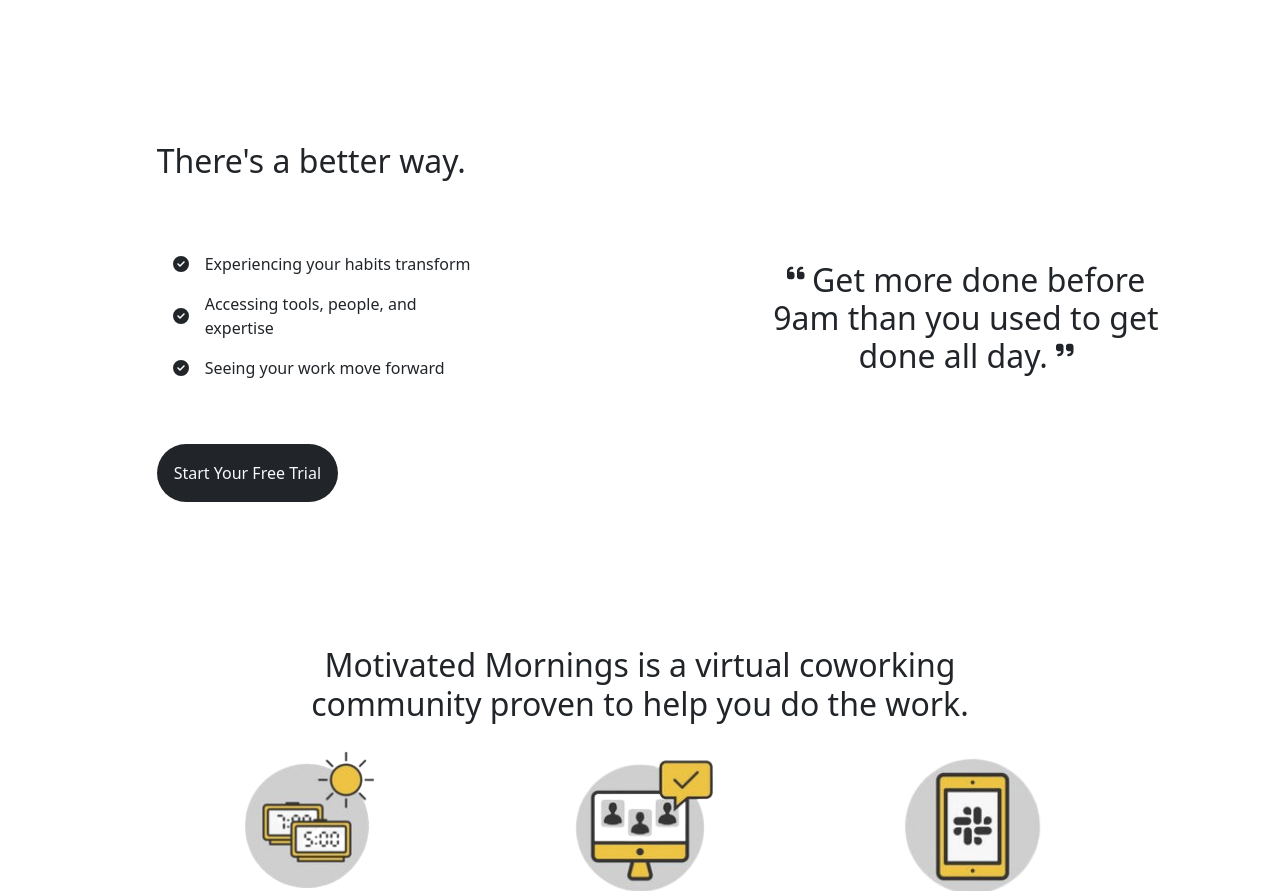
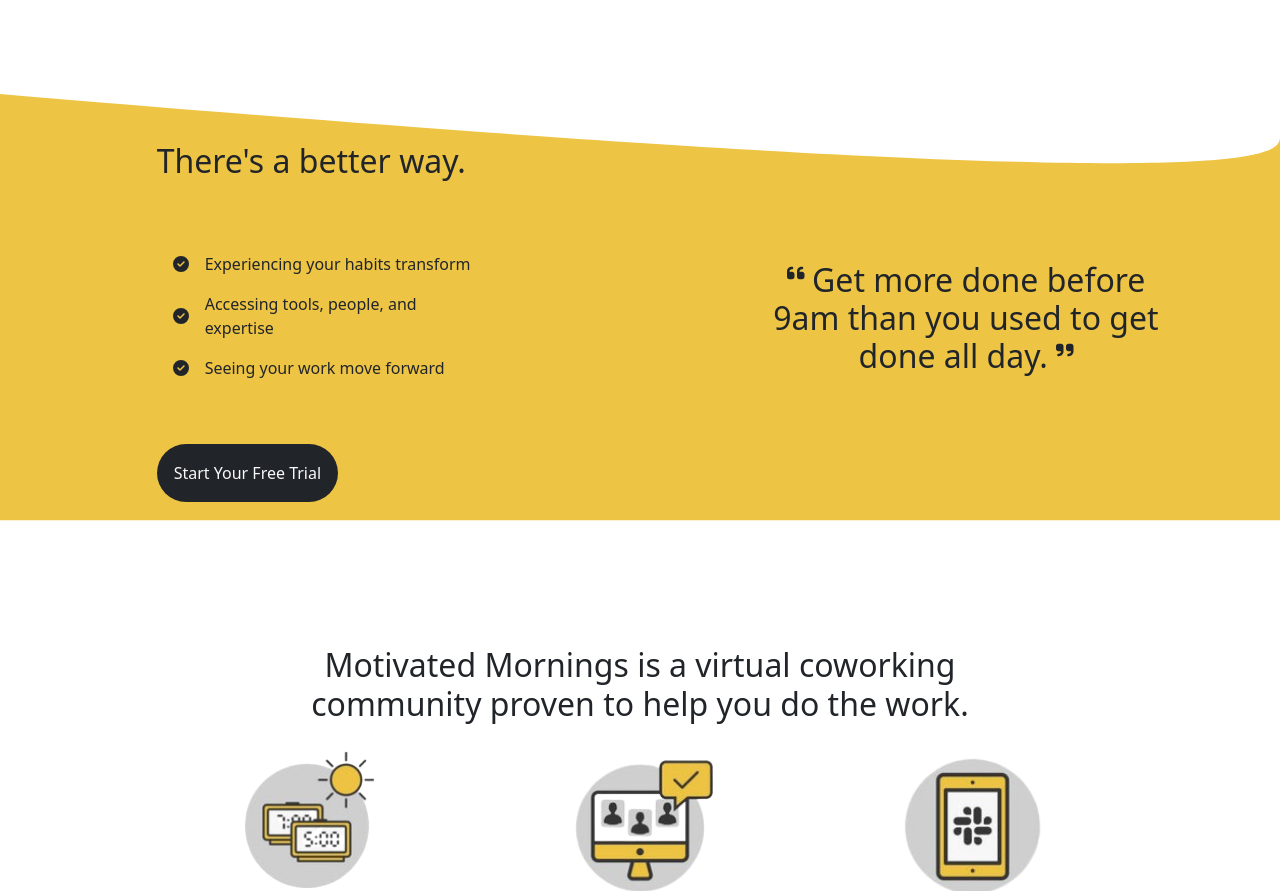
Before and after one commit to Ajith369369/motivated-mornings-frontend, a React (Vite) app: page / in a window 1280 px wide. Shown: the part 1229-2120 px from the top of the page. Built offline with nearby package versions, Linux system fonts and the light colour scheme.

Commit message:
Fix botton svg.

```diff
--- a/src/components/Header.css
+++ b/src/components/Header.css
@@ -43,6 +43,12 @@
   max-height: 480px;
 }
 
+.wave2 {
+  background-image: url('/src/assets/header-bottom-wave.svg');
+  background-repeat: no-repeat;
+  background-size: 100vw auto;
+}
+
 .quotes {
   font-size: 20px;
   margin-bottom: 11px;
--- a/src/components/Header.jsx
+++ b/src/components/Header.jsx
@@ -145,7 +145,7 @@ function Header() {
             <div className="col-md-1"></div>
           </div>
         </section>
-        <section id="better" className="my-5">
+        <section id="better" className="wave2 my-5">
           <div className="row my-5 py-5">
             <div className="col-md-1"></div>
             <div className="col-md-4">
```
Also changed, not shown: src/assets/header-bottom-wave.svg (added).
